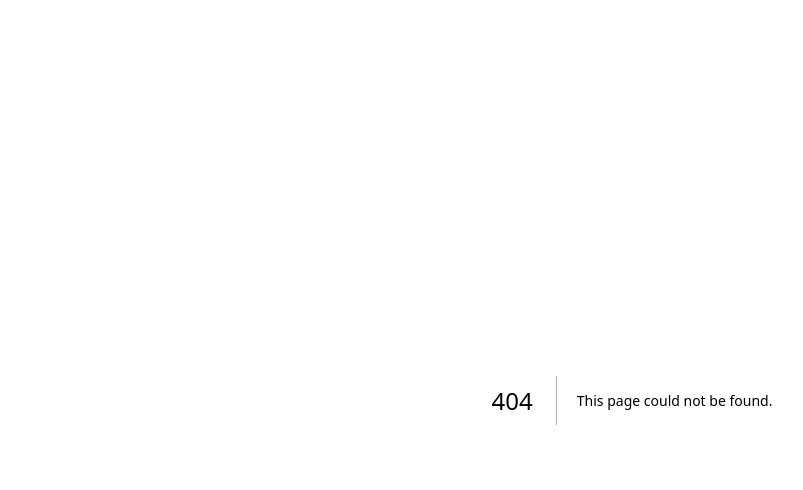
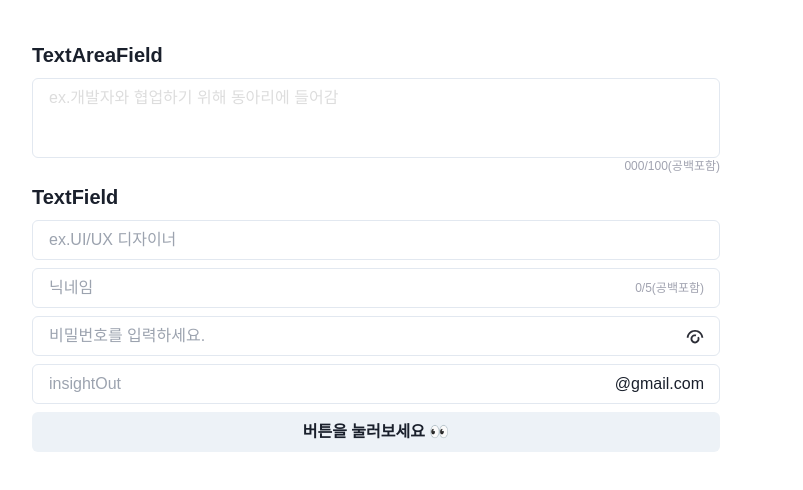
Before and after one commit to depromeet/InsightOut-client, a Next.js app: page /demo/input in a window 1280 px wide. Before the commit this address had no page. Shown: the top 490 px of the page, without its empty margins (8-811 px from the left). Built offline with nearby package versions, Linux system fonts and the light colour scheme; a web font is replaced by a local one.

Commit message:
feat: 컴포넌트를 사용하는 데모 페이지 추가

```diff
--- /dev/null
+++ b/src/app/demo/input/page.tsx
@@ -0,0 +1,112 @@
+'use client';
+
+import { useForm, SubmitHandler, Controller } from 'react-hook-form';
+import { DevTool as ReactHookFormDevTool } from '@hookform/devtools';
+
+import { Button, Stack, Text } from '@chakra-ui/react';
+import TextAreaField from '@/components/Input/TextAreaField/TextAreaField';
+import TextField from '@/components/Input/TextField/TextField';
+import TextLengthMessage from '@/components/Input/TextLengthMessage';
+
+type FormInputs = {
+  exampleTextArea: string;
+  exampleText: {
+    default: string;
+    naming: string;
+    password: string;
+    email: string;
+  };
+};
+
+export default function Demo() {
+  const { handleSubmit, control } = useForm<FormInputs>();
+
+  const submitHandler: SubmitHandler<FormInputs> = (data) => console.log(data);
+
+  return (
+    <>
+      <form onSubmit={handleSubmit(submitHandler)}>
+        <Stack maxW={'3xl'} p={'10'}>
+          <Text fontSize="xl" as="b">
+            TextAreaField
+          </Text>
+          <Controller
+            name="exampleTextArea"
+            control={control}
+            rules={{ required: '답변을 작성해주세요!' }}
+            render={({ field: { ref, ...restField }, fieldState }) => (
+              <TextAreaField
+                withTextLengthMessage
+                placeholder="ex.개발자와 협업하기 위해 동아리에 들어감"
+                maxLength={100}
+                {...restField}
+                {...fieldState}
+              />
+            )}
+          />
+
+          <Text fontSize="xl" as="b">
+            TextField
+          </Text>
+          <Controller
+            name="exampleText.default"
+            control={control}
+            rules={{ required: '답변을 작성해주세요!' }}
+            render={({ field: { ref, ...restField }, fieldState }) => (
+              <TextField placeholder="ex.UI/UX 디자이너" {...restField} {...fieldState} />
+            )}
+          />
+          <Controller
+            name="exampleText.naming"
+            control={control}
+            rules={{ required: '답변을 작성해주세요!' }}
+            render={({ field: { ref, ...restField }, fieldState }) => (
+              <TextField
+                rightContent={<TextLengthMessage currentLength={restField.value?.length || 0} maxLength={5} />}
+                placeholder="닉네임"
+                {...restField}
+                {...fieldState}
+              />
+            )}
+          />
+          <Controller
+            name="exampleText.password"
+            control={control}
+            rules={{ required: '답변을 작성해주세요!' }}
+            render={({ field: { ref, ...restField }, fieldState }) => (
+              <TextField
+                type="password"
+                /** FIXME: 아이콘 컴포넌트 분리 필요 */
+                rightContent={
+                  <svg width="18" height="15" viewBox="0 0 18 15" fill="none" xmlns="http://www.w3.org/2000/svg">
+                    <path
+                      d="M17.0625 8.75H15.5625C15.45 8.75 15.375 8.675 15.375 8.5625C15.2625 5.3375 12.45 2.75 9 2.75C5.55 2.75 2.7375 5.3375 2.625 8.5625C2.625 8.675 2.55 8.75 2.4375 8.75H0.9375C0.825 8.75 0.75 8.675 0.75 8.5625C0.8625 4.2875 4.5 0.875 9 0.875C13.5 0.875 17.1375 4.2875 17.25 8.5625C17.25 8.675 17.175 8.75 17.0625 8.75Z"
+                      fill="#2B2D36"
+                    />
+                    <path
+                      d="M11.4 8.78748C11.625 9.27498 11.7 9.79998 11.5875 10.3625C11.4 11.4125 10.575 12.2375 9.56249 12.425C7.76249 12.8 6.18749 11.2625 6.41249 9.46248C6.56249 8.48748 7.23749 7.66248 8.17499 7.36248C8.66249 7.21248 9.11249 7.21248 9.56249 7.28748C9.67499 7.32498 9.74999 7.24998 9.78749 7.17498L10.2 5.74998C10.2375 5.63748 10.1625 5.52498 10.05 5.52498C9.41249 5.37498 8.69999 5.33748 7.94999 5.52498C6.14999 5.97498 4.72499 7.51248 4.53749 9.34998C4.19999 12.125 6.41249 14.4875 9.11249 14.4125C11.475 14.3375 13.4625 12.35 13.5 9.98748C13.5 9.23748 13.35 8.56248 13.05 7.92498C13.0125 7.81248 12.9 7.81248 12.7875 7.84998L11.475 8.56248C11.3625 8.59998 11.3625 8.71248 11.4 8.78748Z"
+                      fill="#2B2D36"
+                    />
+                  </svg>
+                }
+                placeholder="비밀번호를 입력하세요."
+                {...restField}
+                {...fieldState}
+              />
+            )}
+          />
+          <Controller
+            name="exampleText.email"
+            control={control}
+            rules={{ required: '답변을 작성해주세요!' }}
+            render={({ field: { ref, ...restField }, fieldState }) => (
+              <TextField rightContent={'@gmail.com'} placeholder="insightOut" {...restField} {...fieldState} />
+            )}
+          />
+          <Button type="submit">버튼을 눌러보세요 👀</Button>
+        </Stack>
+      </form>
+      <ReactHookFormDevTool control={control} placement="top-right" />
+    </>
+  );
+}
```
